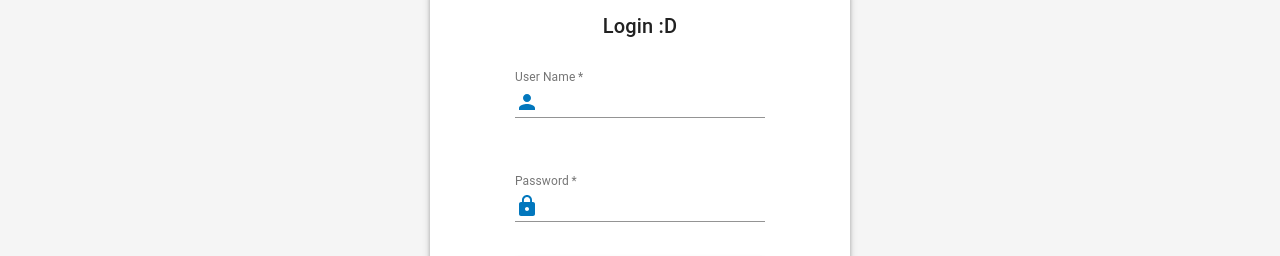
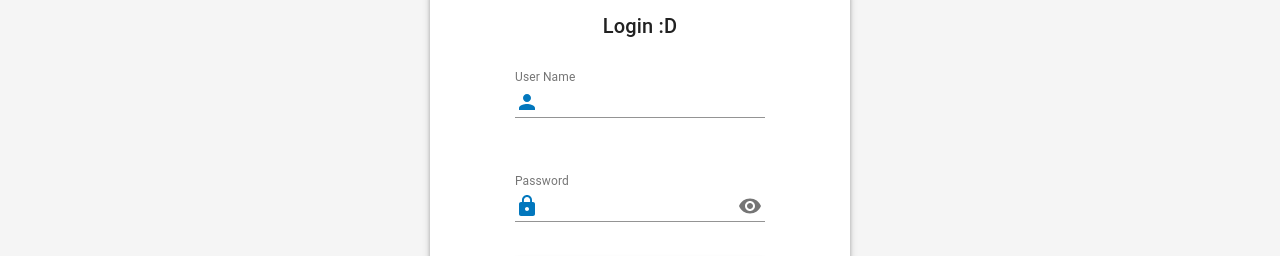
Before and after one commit to achmurali/bug-tracker, a React (Create React App) app in the folder client/: page /login in a window 1280 px wide. Shown: the part 200-456 px from the top of the page. Built offline with nearby package versions, Linux system fonts and the light colour scheme.

Commit message:
Login page changes

```diff
--- a/client/package.json
+++ b/client/package.json
@@ -13,7 +13,7 @@
     "axios": "^0.21.1",
     "react": "^17.0.2",
     "react-dom": "^17.0.2",
-    "react-hook-form": "^6.14.0",
+    "react-hook-form": "^6.15.8",
     "react-redux": "^7.2.3",
     "react-router-dom": "^5.2.0",
     "react-scripts": "4.0.3",
--- /dev/null
+++ b/client/src/components/inputfield.tsx
@@ -0,0 +1,23 @@
+import React from 'react';
+import { TextField } from '@material-ui/core'
+import { useController } from "react-hook-form";
+
+const InputField:React.FC<any> = ({name,control,defaultValue, error, ...props}) => {
+  const {
+    field: { ref, ...fieldProps }
+  } = useController({
+    name,
+    control,
+    defaultValue
+  });
+
+  return (
+    <TextField inputRef = {ref}
+          {...fieldProps}
+          {...props}
+          error = {error && true}
+          helperText = {error && error.message}/>
+  )
+}
+
+export default InputField;
--- /dev/null
+++ b/client/src/models/auth.ts
@@ -0,0 +1,5 @@
+export interface ICredentials {
+    username:string;
+    password:string;
+    confirmpassword?:string
+}
--- a/client/src/pages/login.tsx
+++ b/client/src/pages/login.tsx
@@ -1,22 +1,24 @@
-import React from 'react';
-import { makeStyles, Paper, Grid, TextField, Typography,Button,InputAdornment} from '@material-ui/core'
+import React, {useState} from 'react';
+import { makeStyles,Paper,Grid,Typography,Button,InputAdornment,IconButton } from '@material-ui/core'
 import { useForm } from "react-hook-form";
 import PersonIcon from '@material-ui/icons/Person'
 import LockIcon from '@material-ui/icons/Lock'
-import * as Yup from 'yup';
+import VisibilityOffIcon from '@material-ui/icons/VisibilityOff';
+import VisibilityIcon from '@material-ui/icons/Visibility';
+import * as yup from "yup";
 import { yupResolver } from '@hookform/resolvers/yup';
-import axios from 'axios';
 
-import { backendUrl as url } from '../utils/config';
+import InputField from '../components/inputfield';
+
 interface InputValues {
   username: string;
   password: string;
 }
 
-const validationSchema = Yup.object({
-    username: Yup.string().required(),
-    password: Yup.string().required()
-})
+const validationSchema = yup.object().shape({
+    username:yup.string().required('Required'),
+    password:yup.string().required('Required')
+});
 
 const useStyles = makeStyles((theme) => ({
     root:{
@@ -45,14 +47,17 @@ const useStyles = makeStyles((theme) => ({
 
 const Login:React.FC = () => {
 
+    const [showPassword, setShowPassword] = useState(false);
     const classes = useStyles();
-    const { register, handleSubmit, errors} = useForm<InputValues>({
+
+
+    const { control, handleSubmit, formState:{ errors }} = useForm<InputValues>({
     mode: 'onChange',
     resolver: yupResolver(validationSchema)
     });
 
     const onSubmit = () => {
-        //const result = await axios.post(`${url}/login`,)
+
     }
 
     return (
@@ -75,11 +80,10 @@ const Login:React.FC = () => {
                     Login :D
                 </Typography>
                 <form onSubmit={handleSubmit(onSubmit)} className={classes.form}>
-                    <TextField
-                        inputRef = {register}
+                    <InputField
                         name = "username"
+                        control = {control}
                         label = "User Name"
-                        required = {true}
                         size = "medium"
                         variant = "standard"
                         classes = {{
@@ -92,27 +96,39 @@ const Login:React.FC = () => {
                             </InputAdornment>
                             ),
                             }}
+                        error = {errors.username}
                     >
-                    </TextField>
-                    <TextField
-                        inputRef = {register}
+                    </InputField>
+                    <InputField
                         name = "password"
                         label = "Password"
-                        required = {true}
+                        control = {control}
                         size = "medium"
                         variant = "standard"
                         classes = {{
                             root:classes.textField
                         }}
+                        type={showPassword ? 'text' : 'password'}
                         InputProps={{
+                            endAdornment: (
+                            <InputAdornment position="end">
+                                <IconButton
+                                    onClick={() => setShowPassword((prevState:boolean) => !prevState)}
+                                    size="small"
+                                >
+                                    {showPassword ? <VisibilityOffIcon /> : <VisibilityIcon />}
+                                </IconButton>
+                            </InputAdornment>
+                            ),
                             startAdornment: (
                             <InputAdornment position="start">
                                 <LockIcon color="primary" />
                             </InputAdornment>
                             ),
                         }}
+                        error = {errors.password}
                         >
-                    </TextField>
+                    </InputField>
                     <Button
                         color="primary"
                         variant="contained"
--- /dev/null
+++ b/client/src/redux/models.ts
@@ -0,0 +1,5 @@
+export interface UserState {
+    id: string;
+    username: string;
+    token: string;
+  }
--- /dev/null
+++ b/client/src/redux/slices/authSlice.ts
@@ -0,0 +1,49 @@
+import { createSlice, PayloadAction } from '@reduxjs/toolkit';
+
+import { UserState } from '../models';
+
+interface InitialAuthState {
+    user: UserState | null;
+    loading: boolean;
+    error: string | null;
+}
+
+const initialState : InitialAuthState = {
+    user:null,
+    loading:false,
+    error:null
+}
+
+const authSlice = createSlice({
+    name:'auth',
+    initialState,
+    reducers: {
+        setUser: (state, action:PayloadAction<UserState>) => {
+            state.user = action.payload;
+            state.loading = false;
+            state.error = null;
+        },
+        removeUser: (state) => {
+            state.user = null;
+        },
+        setAuthLoading: (state) => {
+            state.loading = true;
+            state.error = null;
+        },
+        setAuthError: (state, action: PayloadAction<string>) => {
+            state.loading = false;
+            state.error = action.payload;
+        },
+        clearAuthError: (state) => {
+            state.error = null;
+        }
+    }
+});
+
+export const {
+    setUser,
+    removeUser,
+    setAuthLoading,
+    setAuthError,
+    clearAuthError,
+} = authSlice.actions;
--- a/client/src/redux/store.ts
+++ b/client/src/redux/store.ts
@@ -1,15 +1,20 @@
 import { configureStore, Action } from '@reduxjs/toolkit';
 import logger from 'redux-logger';
+import { ThunkAction } from 'redux-thunk';
 
 import themeReducer from './slices/themeSlice';
+import authReducer from './slices/authSlice';
 
 const store = configureStore({
     reducer:{
-        theme:themeReducer
+        theme:themeReducer,
+        auth:authReducer
     },
     middleware: (getDefaultMiddleware) => getDefaultMiddleware().concat(logger)
 })
 
 export type RootState = ReturnType<typeof store.getState>;
 
+export type AppThunk = ThunkAction<void, RootState, unknown, Action<string>>;
+
 export default store;
```
Also changed, not shown: client/src/services/auth.ts (added, +32 -0 lines), 1 other file (tests, documents, lock files or other folders).
